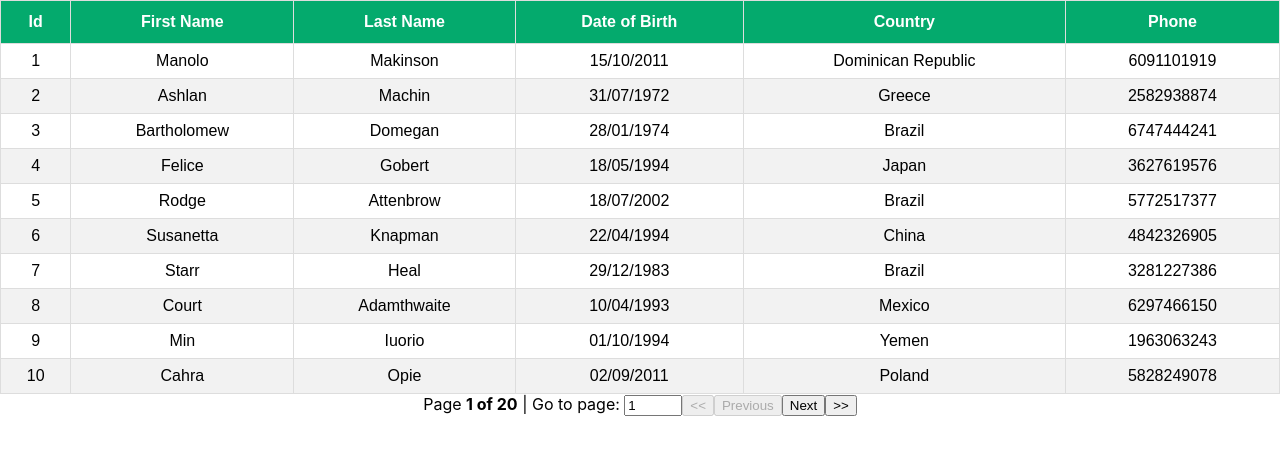
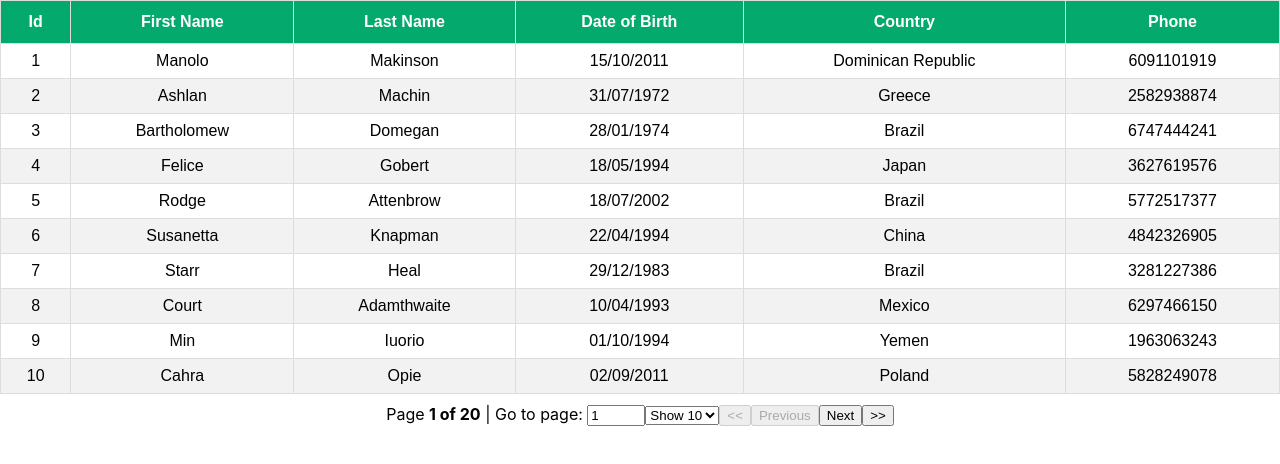
Before and after one commit to jesusbenagal/ReactTableExample, a React (Create React App) app: page / in a window 1280 px wide. Shown: the top 464 px of the page. Built offline with nearby package versions, Linux system fonts and the light colour scheme.

Commit message:
Adding PageSize

```diff
--- a/src/components/PaginationTable.js
+++ b/src/components/PaginationTable.js
@@ -21,6 +21,7 @@
     pageOptions,
     gotoPage,
     pageCount,
+    setPageSize,
     state,
   } = useTable(
     {
@@ -33,7 +34,7 @@
     usePagination
   );
 
-  const { pageIndex } = state;
+  const { pageIndex, pageSize } = state;
 
   return (
     <>
@@ -60,7 +61,7 @@
           })}
         </tbody>
       </table>
-      <div>
+      <div style={{ marginTop: "10px" }}>
         <span>
           Page{" "}
           <strong>
@@ -81,6 +82,16 @@
             style={{ width: "50px" }}
           />
         </span>
+        <select
+          value={pageSize}
+          onChange={(e) => setPageSize(Number(e.target.value))}
+        >
+          {[10, 25, 50].map((pageSize) => (
+            <option key={pageSize} value={pageSize}>
+              Show {pageSize}
+            </option>
+          ))}
+        </select>
         <button onClick={() => gotoPage(0)} disabled={!canPreviousPage}>
           {"<<"}
         </button>
```
